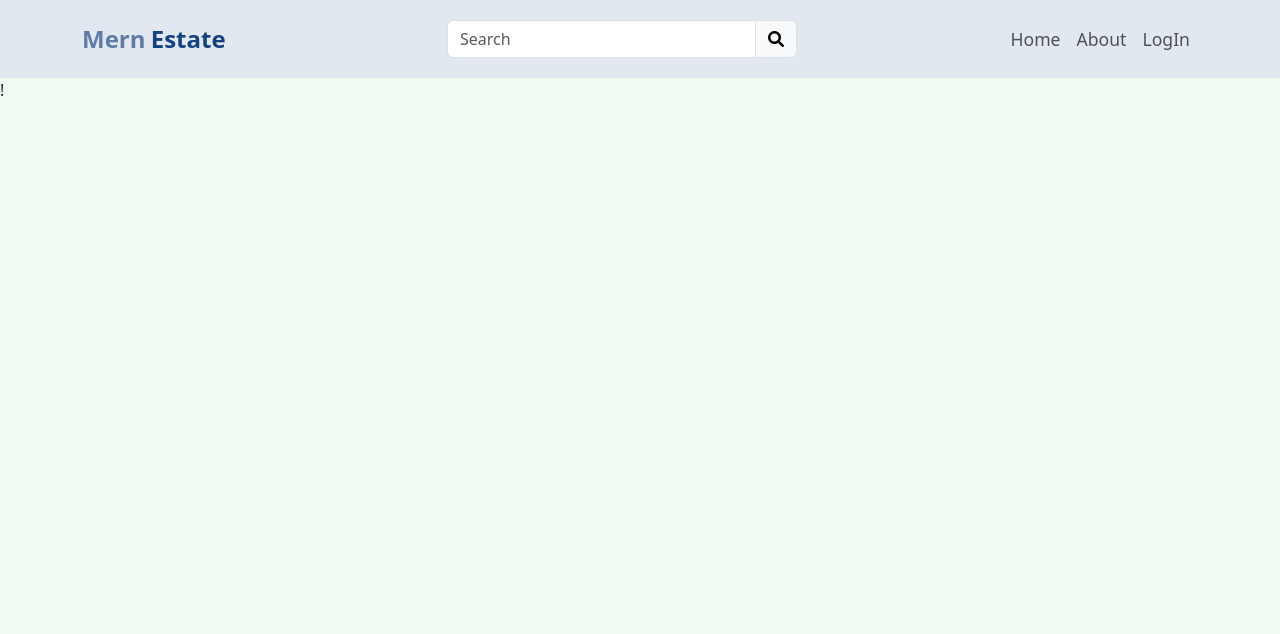
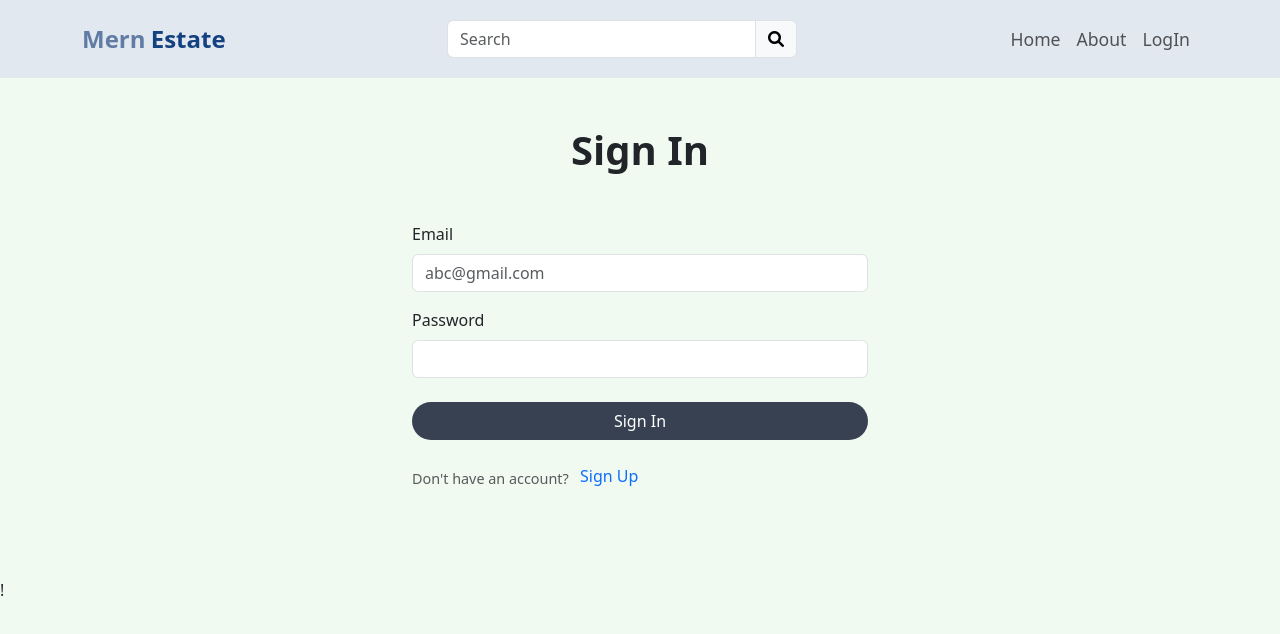
Before and after one commit to abdullazmat/real-estate-project-mern, a React (Create React App) app in the folder client/: page /sign-in in a window 1280 px wide. Shown: the top 634 px of the page. Built offline with nearby package versions, Linux system fonts and the light colour scheme.

Commit message:
Completed Sign In Page Functionality

```diff
--- a/client/src/App.js
+++ b/client/src/App.js
@@ -4,6 +4,7 @@ import Home from './Pages/Home';
 import About from './Pages/About'
 import SignUp from './Pages/SignUp';
 import SignOut from './Pages/SignOut';
+import SignIn from './Pages/SignIn'
 import Profile from './Pages/Profile';
 import NotFound from './Pages/NotFound';
 
@@ -16,6 +17,7 @@ function App() {
         <Route path='/about-us' element={<About/>} />
         <Route path='/sign-up' element={<SignUp/>} />
         <Route path='/sign-out' element={<SignOut/>} />
+        <Route path='/sign-in' element= {<SignIn/>} />
         <Route path='/profile' element={<Profile/>} />
         {/* <Route path='*' element={<NotFound />} /> */}
       </Routes>
--- /dev/null
+++ b/client/src/Pages/SignIn.js
@@ -0,0 +1,112 @@
+import { useState } from "react";
+import { Link, useNavigate } from "react-router-dom";
+
+function SignIn() {
+  const [formData, setFormData] = useState({ email: "", password: "" });
+  const [alertColor, setAlertColor] = useState(null);
+  const [showAlert, setShowAlert] = useState(false);
+  const [alertMsg, setAlertMsg] = useState(null);
+  const navigate = useNavigate();
+
+  // Define handleChange to update formData
+  const handleChange = (e) => {
+    setFormData({
+      ...formData,
+      [e.target.id]: e.target.value,
+    });
+  };
+
+  const handleSubmit = async (e) => {
+    e.preventDefault();
+
+    try {
+      const res = await fetch("/api/auth/sign-in", {
+        method: "POST",
+        headers: {
+          "Content-Type": "application/json",
+        },
+        body: JSON.stringify(formData),
+      });
+
+      const data = await res.json();
+
+      // Check for error statuses
+      if (res.ok) {
+        // res.ok is true for status codes 200-299
+        setAlertColor("primary");
+        setShowAlert(true);
+        setAlertMsg(data.message || "Sign In Successful");
+        setFormData({ email: "", password: "" }); // Reset form fields here
+        setTimeout(() => navigate("/"), 1000); // Redirect after successful login
+      } else {
+        // Handle non-2xx HTTP statuses
+        setAlertColor("warning");
+        setShowAlert(true);
+        setAlertMsg(data.message || "Wrong Credentials");
+        setFormData({ email: "", password: "" }); // Reset form fields here
+      }
+
+      // Hide the alerts after 1 seconds
+      setTimeout(() => setShowAlert(false), 1000);
+    } catch (error) {
+      setAlertColor("danger");
+      setShowAlert(true);
+      setAlertMsg("An error occurred. Please try again.");
+      setTimeout(() => setShowAlert(false), 1000);
+    }
+  };
+
+  return (
+    <>
+      {showAlert && (
+        <div className={`alert text-center alert-${alertColor}`} role="alert">
+          {alertMsg}
+        </div>
+      )}
+
+      <h1 className="container my-5 ms-auto text-center fw-bold">Sign In</h1>
+      <form className="container my-5 signup-form" onSubmit={handleSubmit}>
+        <div className="mb-3">
+          <label htmlFor="email" className="form-label">
+            Email
+          </label>
+          <input
+            type="email"
+            className="form-control"
+            id="email"
+            required
+            placeholder="abc@gmail.com"
+            onChange={handleChange}
+            value={formData.email}
+          />
+        </div>
+        <div className="mb-3">
+          <label htmlFor="password" className="form-label">
+            Password
+          </label>
+          <input
+            type="password"
+            className="form-control"
+            id="password"
+            required
+            onChange={handleChange}
+            value={formData.password}
+          />
+        </div>
+        <div className="d-grid my-4 col-12">
+          <button className="btn signup-btn rounded-pill" type="submit">
+            Sign In
+          </button>
+          <div className="already-acc-signin my-4">
+            <p className="form-text">Don't have an account?</p>
+            <Link to={"/sign-up"} style={{ textDecoration: "none" }}>
+              <span>Sign Up</span>
+            </Link>
+          </div>
+        </div>
+      </form>
+    </>
+  );
+}
+
+export default SignIn;
--- a/client/src/Pages/SignUp.js
+++ b/client/src/Pages/SignUp.js
@@ -47,12 +47,12 @@ function SignUp() {
             setShowAlert(true);
             setAlertMsg("User Created Successfully");
             setFormData({ username: '', email: '', password: '' }); // Reset form fields here
-            navigate("/sign-in")
         }
 
         // Hide the alerts after 3 seconds
         setTimeout(() => {
             setShowAlert(false);
+            navigate("/sign-in")
         }, 1000);
     };
 
```
Also changed, not shown: 1 other file (tests, documents, lock files or other folders).
